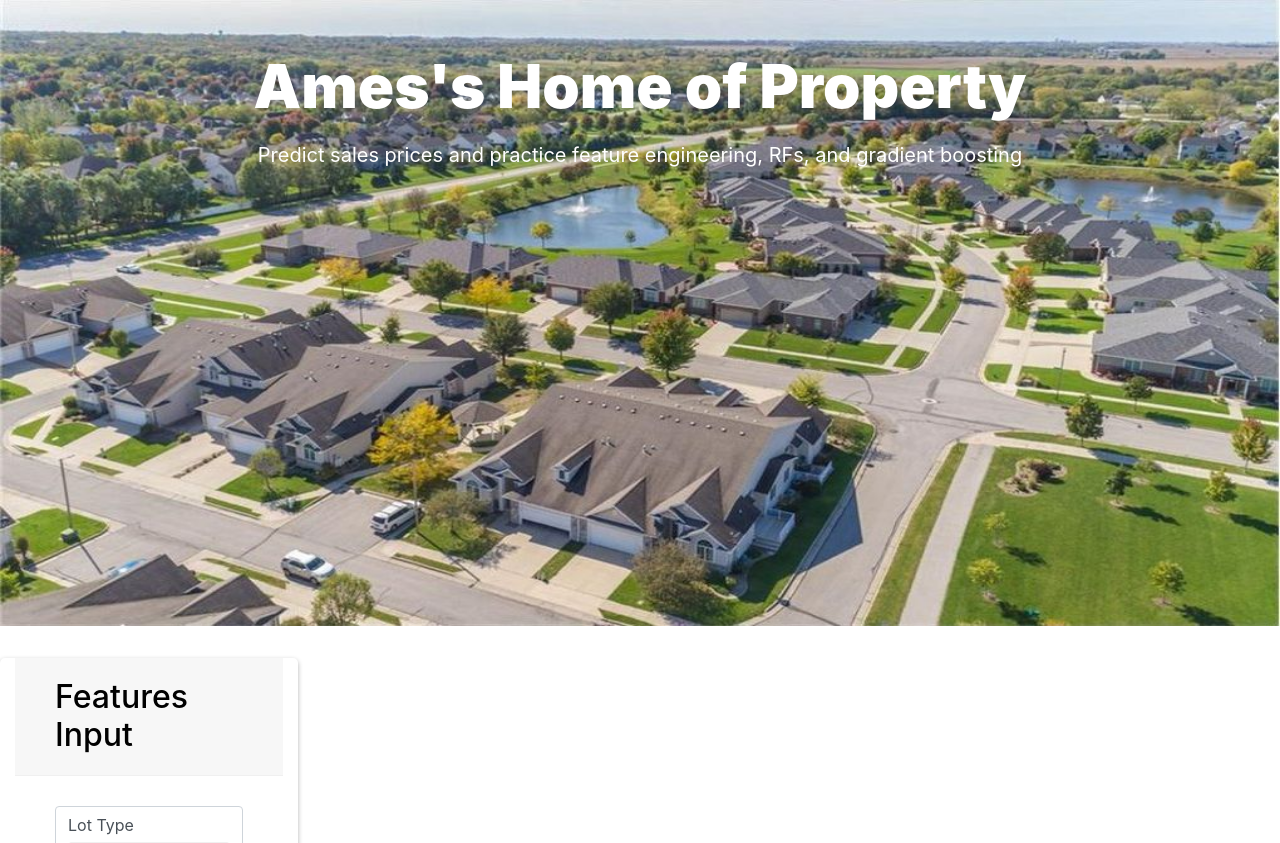
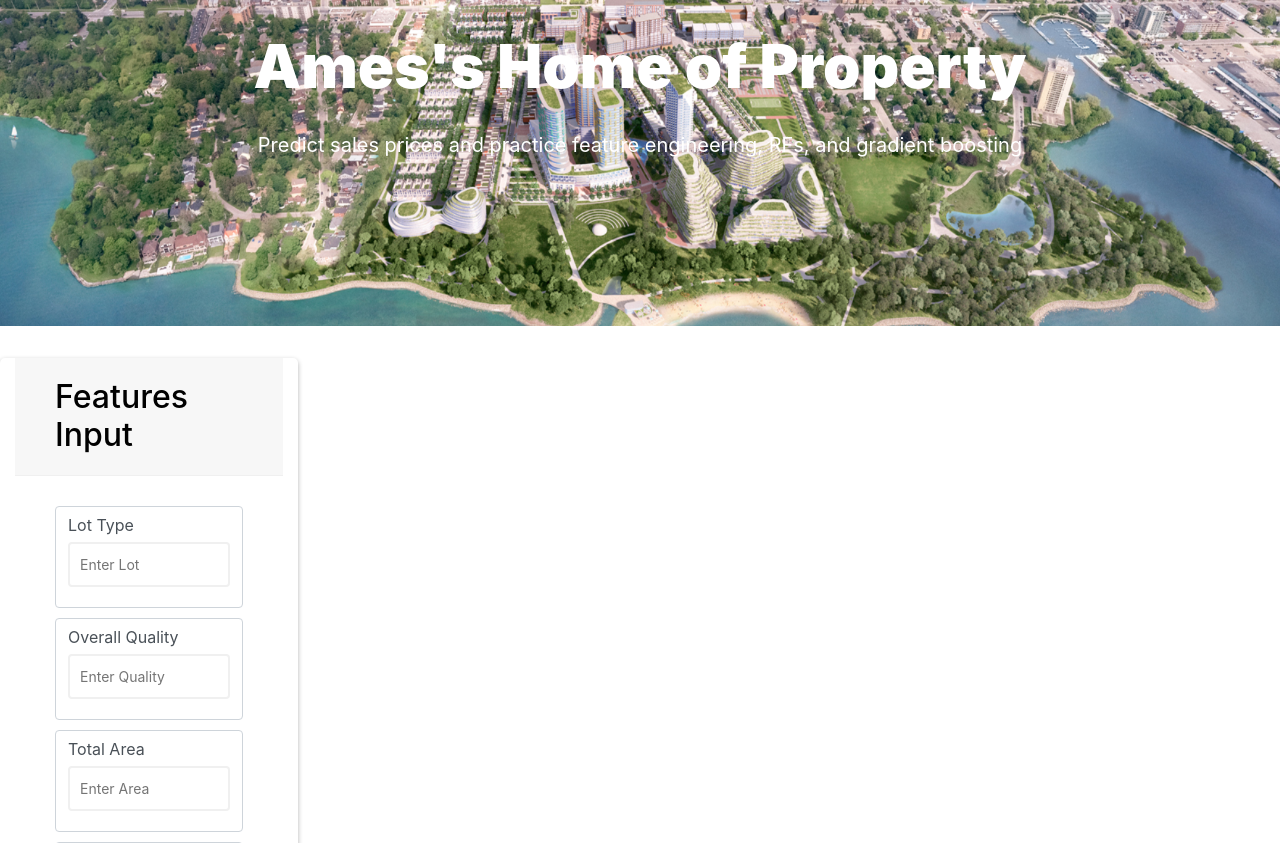
Before and after one commit to yajingran/group_2_final_project, a Flask app: page / in a window 1280 px wide. Shown: the part 56-899 px from the top of the page. Run offline with Flask 2, Linux system fonts and the light colour scheme; some libraries are stand-ins or nearby versions.

Commit message:
reformat

```diff
--- a/static/css/style.css
+++ b/static/css/style.css
@@ -4,12 +4,12 @@ body {
   }
 
   .jumbotron {
-      padding-top: 200px;
-      padding-bottom: 300px;
-    background-image: url("../images/Ames1.jpg");
+    padding-top: 100px;
+    padding-bottom: 100px;
+    background-image: url("../images/realty.PNG");
     background-size: 100% 100%;
+    height: 80%;
     text-align: center;
-
   }
 
   .jumbotron h1 {
@@ -18,7 +18,7 @@ body {
     font-weight: bold;
     font-size: 60px;
     color: white;
-    top:-150px;
+    top:-70px;
   }
 
   .jumbotron p {
@@ -26,7 +26,7 @@ body {
     display: block;
     font-size: 20px;
     color: white;
-    top:-140px;
+    top:-50px;
   }
 
  .container {
```
Also changed, not shown: static/images/Ames1.jpg (deleted), static/images/banner.png (added), static/images/realty.PNG (added).
